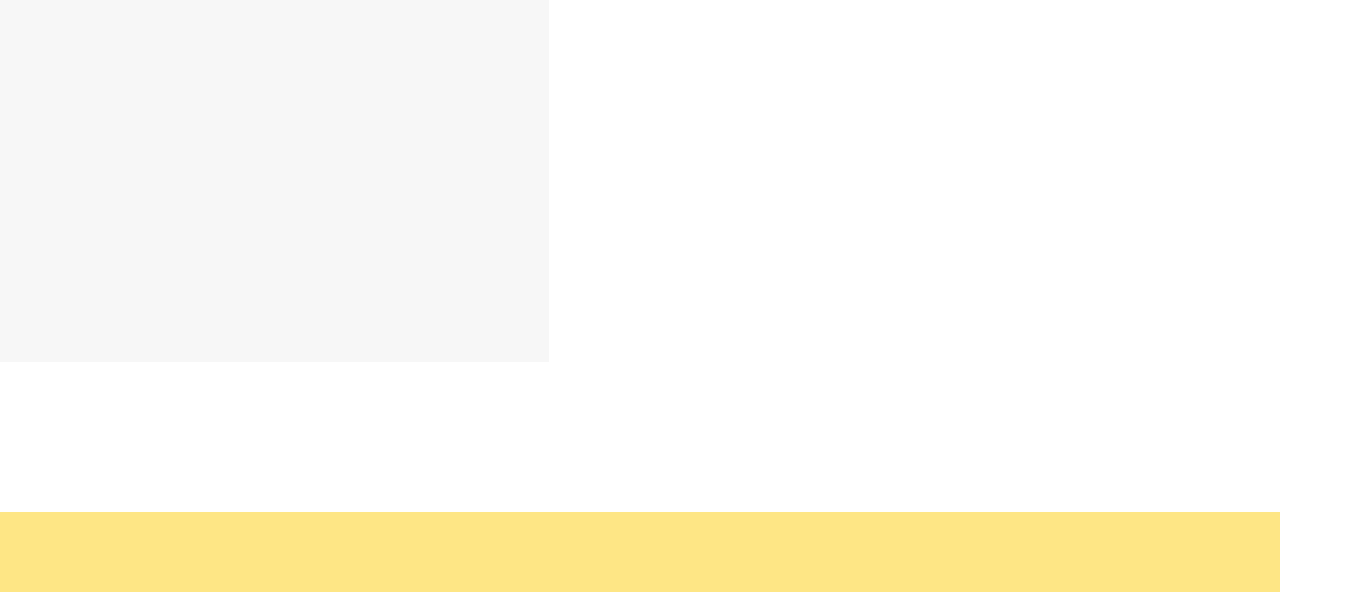
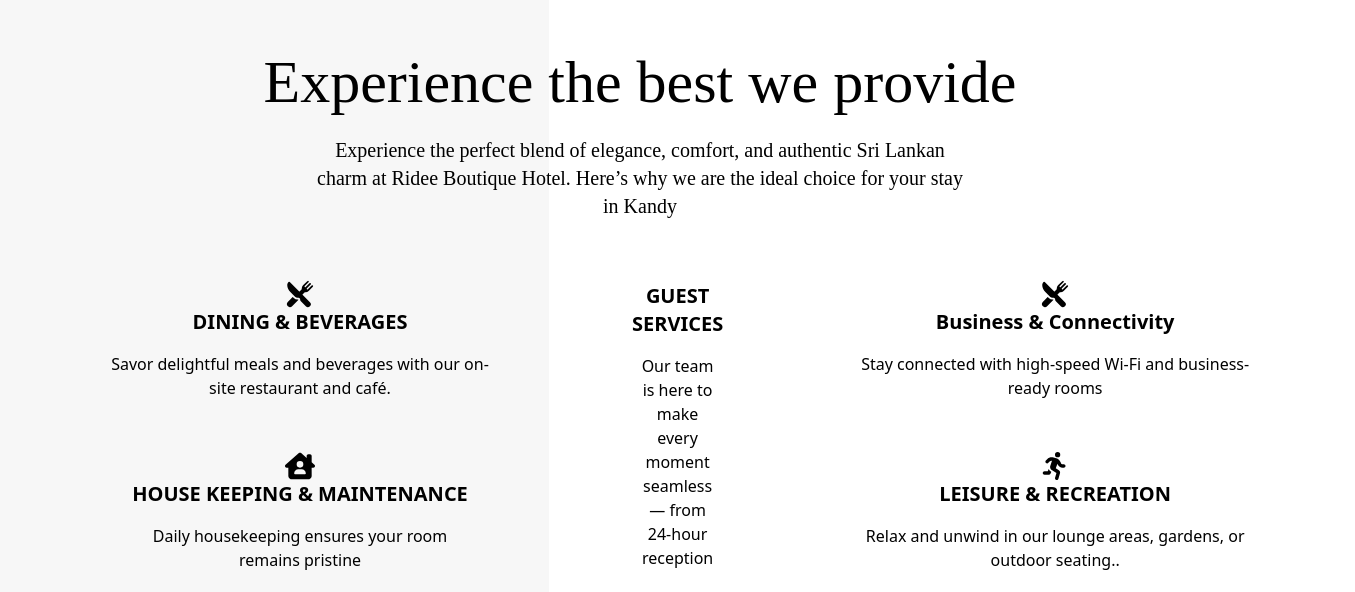
Before and after one commit to YoonusAnees/RIDEE_KANDY, a React (Vite) app: page / in a window 1280 px wide. Shown: the part 1808-2400 px from the top of the page, 1355 px wide, since content can reach past the window. Built offline with nearby package versions, Linux system fonts and the light colour scheme.

Commit message:
feat(added SECTION-3-Experience the best we provide)

```diff
--- a/package.json
+++ b/package.json
@@ -13,6 +13,7 @@
     "@tailwindcss/vite": "^4.1.18",
     "react": "^19.2.0",
     "react-dom": "^19.2.0",
+    "react-icons": "^5.5.0",
     "tailwindcss": "^4.1.18"
   },
   "devDependencies": {
--- a/src/pages/Home.jsx
+++ b/src/pages/Home.jsx
@@ -1,4 +1,10 @@
 import React from "react";
+import { IoRestaurant } from "react-icons/io5";
+import { FaHouseChimneyUser } from "react-icons/fa6";
+import { FaPerson } from "react-icons/fa6";
+import { FaPersonRunning } from "react-icons/fa6";
+
+
 
 export default function Home() {
   return (
@@ -28,40 +34,35 @@
         </div>
       </section>
 
-       {/* NEXT SECTION-2-elcome to Ridee Boutique */}
+      {/* NEXT SECTION-2-elcome to Ridee Boutique */}
       <section
         className="relative  w-full h-screen
        bg-[url('/src/assets/Rectangle.png')]
        bg-center bg-no-repeat bg-cover
        flex items-center justify-center text-center text-white bg-white"
       >
-
-        <div className="absolute -left-1  bg-black/3 w-[553px] h-[730px]"/>
-
-
+        <div className=" md:absolute md:-left-1 md: bg-black/3 md:w-[553px] md:h-[730px]" />
 
         <div className="absolute  md:right-10 md:bottom-7 ">
           <div className="relative">
-             <div
-              className="absolute w-[150px] h-[250px] bg-[url('/src/assets/Rectangle183.svg')]
-       bg-center bg-no-repeat bg-cover -top-10 -rotate-90 right-123"
+            <div
+              className="absolute md:w-[150px] md: h-[250px] h-[10px] w-[10px] bg-[url('/src/assets/Rectangle183.svg')]
+       bg-center bg-no-repeat bg-cover md:-top-10 -rotate-90 right-123"
             ></div>
             <div
-              className="absolute w-[150px] h-[250px] bg-[url('/src/assets/Rectangle183.svg')]
-       bg-center bg-no-repeat bg-cover top-87 -rotate-270 right-6"
+              className="absolute md:w-[150px] md:h-[250px] w-10 h-10 bg-[url('/src/assets/Rectangle183.svg')]
+       bg-center bg-no-repeat bg-cover md:top-88 md:-rotate-270 md:right-6 -rotate-90 "
             ></div>
-
-
           </div>
-          <div className=" md:h-140 md:w-165 bg-white/80 border-2">
+          <div className=" md:h-140 md:w-165 bg-white/80 border-2 h-80 w-100 p-5">
             <div className="flex flex-col gap-2 text-center">
-              <div className="mt-20 text-black">
+              <div className="md:mt-20 text-black">
                 <p className="md:text-5xl font-Wasted my-5 font-extralight font-wasted">
                   Welcome to
                 </p>
                 <p className="md:text-6xl font-Wasted">Ridee Boutique</p>
               </div>
-              <div className="text-black px-[50px] font-medium  py-6 text-center text-xl font-Wasted">
+              <div className="text-black md:px-[50px] font-medium  md:py-6 text-center md:text-xl font-Wasted">
                 <p className="font-source">
                   Ridee Boutique is located in the last kingdom of Sri Lanka
                   Kandy. A beautific abode offering you the comfort of privacy,
@@ -76,25 +77,91 @@
       </section>
 
       {/* NEXT SECTION-3-Experience the best we provide */}
-      <section className="relative w-full h-screen">
-        <div className=" bg-black/3 w-[549px] h-[650px]"></div>
+      <section className="relative w-full h-screen flex flex-col justify-center items-center md:mt-50">
+        <div
+          className="
+      absolute
+      left-0 top-1/2 -translate-y-1/2
+      w-[549px] h-[10016px]
+      bg-black/3
+      z-0
+    "
+        />
+
+        <div className="relative z-10 p-5  mt-60 md:mt-0">
+          <p className="font-Wasted md:text-6xl text-2xl text-center">
+            Experience the best we provide
+          </p>
+          <p className="font-Wasted text-xl text-center md:px-72 mt-6">
+            Experience the perfect blend of elegance, comfort, and authentic Sri
+            Lankan charm at Ridee Boutique Hotel. Here’s why we are the ideal
+            choice for your stay in Kandy
+          </p>
+        </div>
+
+        <div className="relative z-10 flex flex-col md:flex-row w-full gap-4 md:gap-3 justify-evenly items-stretch md:items-center md:mt-5 px-4 md:px-0">
+  {/* LEFT COLUMN */}
+  <div className="flex flex-col gap-4 md:gap-3 w-full md:w-auto">
+    <div className="flex flex-col items-center justify-center p-5 md:h-40 md:w-150 w-full text-center">
+      <IoRestaurant size={30} />
+      <p className="text-xl font-bold">DINING & BEVERAGES</p>
+      <p className="px-4 md:px-20 mt-4">
+        Savor delightful meals and beverages with our on-site restaurant and café.
+      </p>
+    </div>
+
+    <div className="flex flex-col items-center justify-center p-5 md:h-40 md:w-150 w-full text-center">
+      <FaHouseChimneyUser size={30} />
+      <p className="text-xl font-bold">HOUSE KEEPING & MAINTENANCE</p>
+      <p className="px-4 md:px-30 mt-4">
+        Daily housekeeping ensures your room remains pristine
+      </p>
+    </div>
+  </div>
+
+  {/* CENTER CARD */}
+  <div className="flex flex-col items-center justify-center p-5 md:h-60 md:w-150 w-full text-center">
+    <FaPerson size={30} />
+    <p className="text-xl font-bold">GUEST SERVICES</p>
+    <p className="px-4 md:px-2 mt-4">
+      Our team is here to make every moment seamless — from 24-hour reception
+    </p>
+  </div>
+
+  {/* RIGHT COLUMN */}
+  <div className="flex flex-col gap-4 md:gap-3 w-full md:w-auto">
+    <div className="flex flex-col items-center justify-center p-5 md:h-40 md:w-150 w-full text-center">
+      <IoRestaurant size={30} />
+      <p className="text-xl font-bold">Business & Connectivity</p>
+      <p className="px-4 md:px-20 mt-4">
+        Stay connected with high-speed Wi-Fi and business-ready rooms
+      </p>
+    </div>
+
+    <div className="flex flex-col items-center justify-center p-5 md:h-40 md:w-150 w-full text-center">
+      <FaPersonRunning size={30} />
+      <p className="text-xl font-bold">LEISURE & RECREATION</p>
+      <p className="px-4 md:px-20 mt-4">
+        Relax and unwind in our lounge areas, gardens, or outdoor seating..
+      </p>
+    </div>
+  </div>
+</div>
+
       </section>
 
       {/* NEXT SECTION-4-Explore Our Rooms */}
-      <section className="bg-amber-200 w-full h-screen">
-        {/* content */}
-      </section>
+      {/* <section className="bg-amber-200 w-full h-screen">
+      </section> */}
 
       {/* NEXT SECTION-5- Experience The City */}
-      <section className="bg-amber-200 w-full h-screen">
-        {/* content */}
-      </section>
+      {/* <section className="bg-amber-200 w-full h-screen">
+      </section> */}
 
       {/* NEXT SECTOIN-6- THE TEMPLE OF TOOTH RELIC  */}
 
-      <section className="bg-amber-200 w-full h-screen">
-        {/* content */}
-      </section>
+      {/* <section className="bg-amber-200 w-full h-screen">
+      </section> */}
     </div>
   );
 }
```
Also changed, not shown: 1 other file (tests, documents, lock files or other folders).
